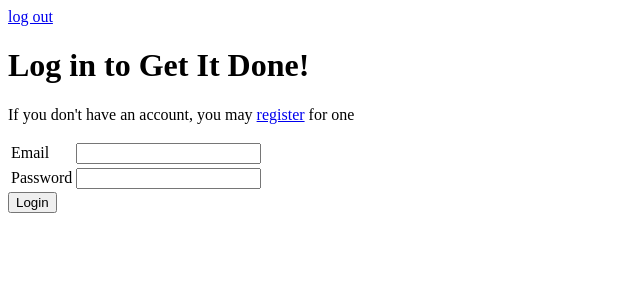
After one commit to Sidsol/get-it-done, a Flask app: page /login in a window 1280 px wide. The commit adds this page. Shown: the top 300 px of the page, without its empty margins (0-640 px from the left). Run offline with Flask 2, Linux system fonts and the light colour scheme.

Commit message:
Created new login and registration functionality

```diff
--- a/main.py
+++ b/main.py
@@ -1,4 +1,4 @@
-from flask import Flask, request, redirect, render_template
+from flask import Flask, request, redirect, render_template, session
 from flask_sqlalchemy import SQLAlchemy
 
 app = Flask(__name__)
@@ -6,8 +6,8 @@ app = Flask(__name__)
 app.config['DEBUG'] = True
 app.config['SQLALCHEMY_DATABASE_URI'] = 'mysql+pymysql://get-it-done:beproductive@localhost:8889/get-it-done'
 app.config['SQLALCHEMY_ECHO'] = True
-
 db = SQLAlchemy(app)
+app.secret_key = 'aw129ifqa0fjpr'
 
 
 class Task(db.Model):
@@ -20,6 +20,20 @@ class Task(db.Model):
         self.name = name
         self.completed = False
 
+class User(db.Model):
+    id = db.Column(db.Integer, primary_key=True)
+    email = db.Column(db.String(120), unique=True)
+    password = db.Column(db.String(120))
+
+    def __init__(self, email, password):
+        self.email = email
+        self.password = password
+
+@app.before_request
+def require_login():
+    allowed_routes = ['login', 'register']
+    if request.endpoint not in allowed_routes and 'email' not in session:
+        return redirect('/login')
 
 @app.route('/', methods=['POST', 'GET'])
 def index():
@@ -47,6 +61,48 @@ def delete_task():
 
     return redirect('/')
 
+@app.route('/login', methods=['POST', 'GET'])
+def login():
+    if request.method == 'POST':
+        email = request.form['email']
+        password = request.form['password']
+
+        user = User.query.filter_by(email=email).first()
+        if user and user.password == password:
+            session['email'] = email
+            return redirect('/')
+        else:
+            # Todo log in fail message
+            pass
+
+    return render_template('login.html')
+
+@app.route('/register', methods=['POST', 'GET'])
+def register():
+    if request.method == 'POST':
+        email = request.form['email']
+        password = request.form['password']
+        verify  = request.form['verify']
+
+        # TODO - validate user's data
+
+        existing_user = User.query.filter_by(email=email).first()
+        if not existing_user:
+            new_user = User(email, password)
+            db.session.add(new_user)
+            db.session.commit()
+            session['email'] = email
+            return redirect('/')
+        else:
+            #TODO - better response message
+            return "<h1>Duplicate User</h1>"
+
+    return render_template('register.html')
+
+@app.route('/logout', methods=['GET'])
+def logout():
+    del session['email']
+    return redirect('/')
 
 if __name__ == '__main__':
 
--- a/templates/base.html
+++ b/templates/base.html
@@ -11,6 +11,10 @@
 <body>
 
 
+    <div>
+        <a href="./logout">log out</a>
+    </div>
+
 
     {% block content %}
 
--- /dev/null
+++ b/templates/login.html
@@ -0,0 +1,23 @@
+{% extends "base.html" %}
+
+{% block content %}
+<h1>Log in to Get It Done!</h1>
+<p>If you don't have an account, you may <a href="/register">register</a> for one</p>
+<form action="/login" method="post">
+    <table>
+        <tr>
+            <td><label for="email">Email</label></td>
+            <td>
+                <input name="email" type="email" value="{{ email }}">
+            </td>
+        </tr>
+        <tr>
+            <td><label for="password">Password</label></td>
+            <td>
+                <input name="password" type="password">
+            </td>
+        </tr>
+    </table>
+    <input type="submit" value="Login">
+</form>
+{% endblock %}
```
Also changed, not shown: templates/register.html (added, +28 -0 lines).
